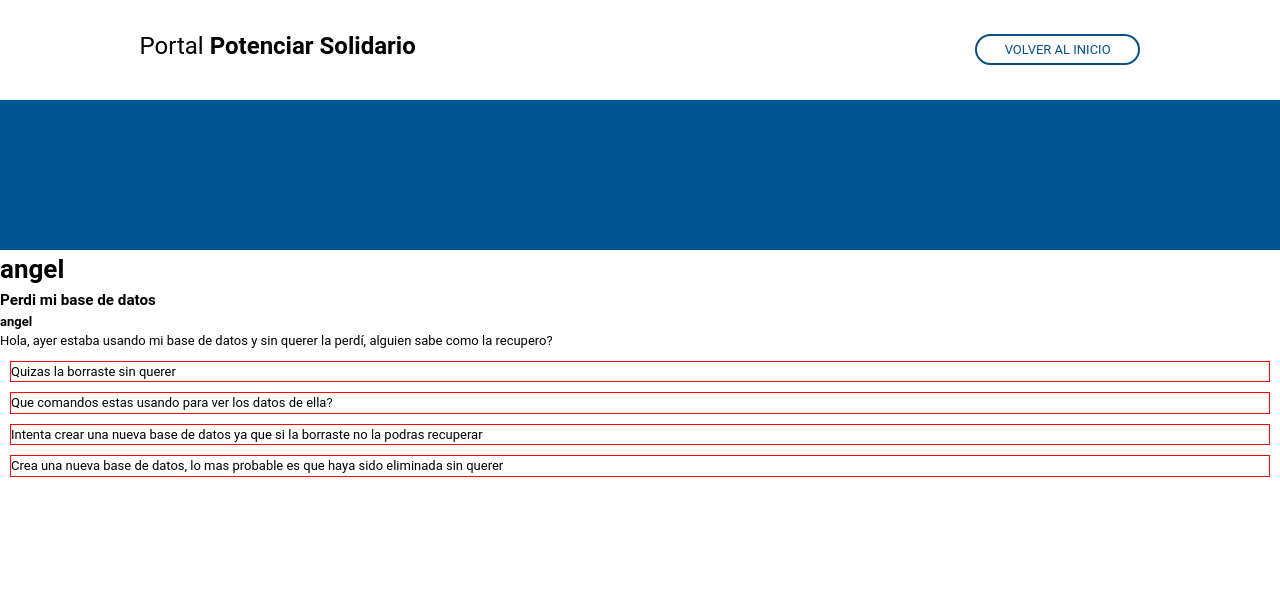
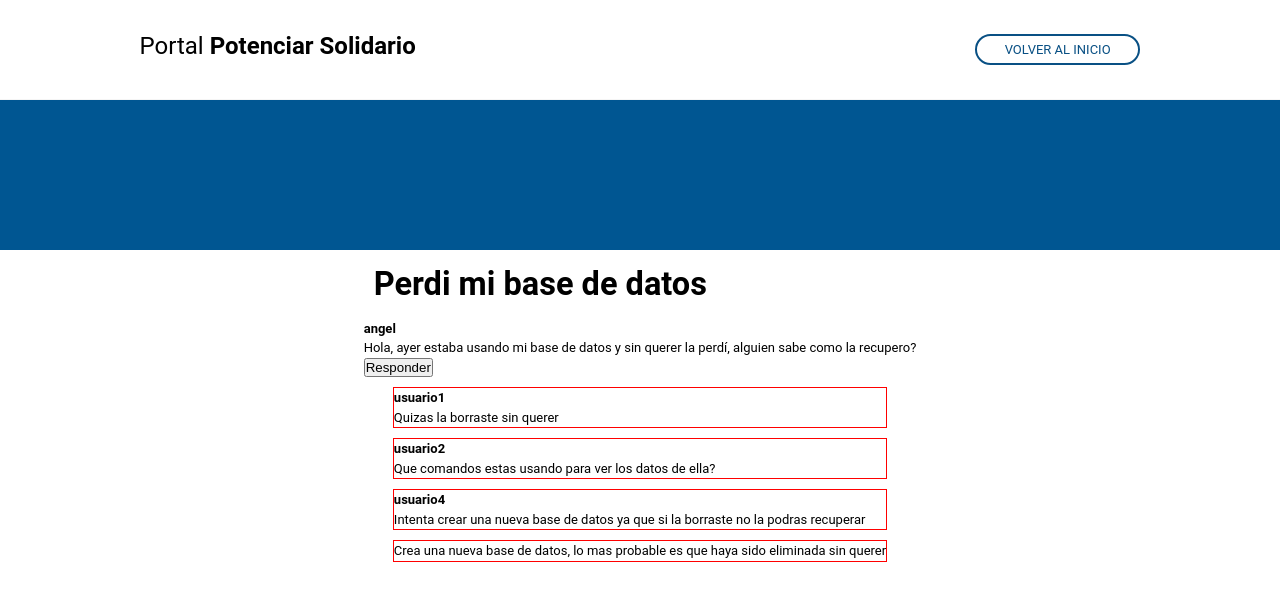
Before and after one commit to henrypfg8/Potenciar-Solidario, a React (Vite) app in the folder client/: page /foro/1 in a window 1280 px wide. Shown: the top 600 px of the page. Built offline with nearby package versions, Linux system fonts and the light colour scheme.

Commit message:
revision

```diff
--- a/client/src/App.jsx
+++ b/client/src/App.jsx
@@ -4,15 +4,15 @@ import { useState, useEffect } from 'react';
 import './App.css'
 //
 import Forum from "./components/Forum/Forum"
-import QuestionCreate from './components/question/QuestionCreate';
 import Header from './components/Header/Header';
 import Home from './views/HomeView/Home';
 import PageHeader from './components/PageHeader/PageHeader';
-import ContainerForm from './views/FormContainer/ContainerForm'
-
-import QuestionDetail from './components/QuestionsDetail/QuestionDetail'
+import ContainerForm from './views/FormContainer/ContainerForm';
+import QuestionDetail from './components/QuestionsDetail/QuestionDetail';
+import QuestionCreate from './components/QuestionCreate/QuestionCreate';
 
 function App() {
+  // eslint-disable-next-line no-unused-vars
   const location = useLocation()
 
   //Manejo de Header segun el scroll:
@@ -45,12 +45,10 @@ function App() {
 
         <Route path='/' element={<Home/>} />
 
-        <Route path='/foro/create' element={<QuestionCreate/>}/>
         <Route path='/foro' element={<Forum/>}/>
         <Route path='/form' element={<ContainerForm/>}/>
-        {/* <Route path='/foro/create' element={<Que/>}/> */}
-        <Route path='/foro' element={<Forum/>}/>
         <Route path='/foro/:id' element={<QuestionDetail/>}/>
+        <Route path='/foro/create' element={<QuestionCreate/>}/>
       </Routes>
     </div>
   )
--- a/client/src/assets/data.js
+++ b/client/src/assets/data.js
@@ -27,7 +27,6 @@ const usuarios = [
             }
 
     },
-    // Agregando más usuarios
     {
         id: 3,
         nombre: "Carlos",
@@ -55,21 +54,85 @@ const usuarios = [
                 respuestas: [10]
             }
 
+    },
+    {
+        id: 5,
+        nombre: "Jose",
+        username: "jose",
+        correo: "jose@gmail.com",
+        preguntas:
+            {
+                id: 5,
+                titulo: "Error en JavaScript",
+                descripcion: "No puedo entender por qué mi función no está funcionando. ¿Alguien puede ayudarme?",
+                respuestas: [11, 12]
+            }
+
+    },
+    {
+        id: 6,
+        nombre: "Ana",
+        username: "ana",
+        correo: "ana@gmail.com",
+        preguntas:
+            {
+                id: 6,
+                titulo: "Problemas con CSS",
+                descripcion: "Mi página web no se ve bien en móviles. ¿Cómo puedo hacerla responsive?",
+                respuestas: [13, 14]
+            }
+
+    }
+];
+
+const usuariosRespuestas = [
+    {
+        id: 1,
+        username: "usuario1",
+        correo: "usuario1@gmail.com"
+    },
+    {
+        id: 2,
+        username: "usuario2",
+        correo: "usuario2@gmail.com"
+    },
+    {
+        id: 3,
+        username: "usuario3",
+        correo: "usuario3@gmail.com"
+    },
+    {
+        id: 4,
+        username: "usuario4",
+        correo: "usuario4@gmail.com"
+    },
+    {
+        id: 5,
+        username: "usuario5",
+        correo: "usuario5@gmail.com"
+    },
+    {
+        id: 6,
+        username: "usuario6",
+        correo: "usuario6@gmail.com"
     }
 ];
 
 const respuestas = [
-    {id: 1, texto: "Quizas la borraste sin querer"},
-    {id: 2, texto: "Que comandos estas usando para ver los datos de ella?"},
-    {id: 3, texto: "Intentaste borrar todos lo datos?"},
-    {id: 4, texto: "Intenta crear una nueva base de datos ya que si la borraste no la podras recuperar"},
-    {id: 5, texto: "Intenta descargar de nuevo el instalador e instalalo de nuevo, quizas ahi este el error"},
-    {id: 6, texto: "Borra todos los datos del visual, quizas funcione"},
-    {id: 7, texto: "Crea una nueva base de datos, lo mas probable es que haya sido eliminada sin querer"},
-    {id: 8, texto: "Intenta borrar la actulizacion que le instalaste"},
-    // Agregando más respuestas
-    {id: 9, texto:"Asegúrate de que estás exportando e importando correctamente el componente."},
-    {id: 10,texto:"Podrías usar un linter para ayudarte a encontrar errores de sintaxis en tu código."}
+    {id: 1, texto:"Quizas la borraste sin querer", usuarioId :1},
+    {id: 2, texto:"Que comandos estas usando para ver los datos de ella?", usuarioId :1},
+    {id: 3, texto:"Intentaste borrar todos lo datos?", usuarioId :2},
+    {id: 4, texto:"Intenta crear una nueva base de datos ya que si la borraste no la podras recuperar", usuarioId :1},
+    {id: 5, texto:"Intenta descargar de nuevo el instalador e instalalo de nuevo, quizas ahi este el error", usuarioId :2},
+    {id: 6, texto:"Borra todos los datos del visual, quizas funcione", usuarioId :2},
+    {id: 7, texto:"Crea una nueva base de datos, lo mas probable es que haya sido eliminada sin querer", usuarioId :1},
+    {id: 8, texto:"Intenta borrar la actulizacion que le instalaste", usuarioId :2},
+    {id: 9, texto:"Asegúrate de que estás exportando e importando correctamente el componente.", usuarioId :3},
+    {id: 10,texto:"Podrías usar un linter para ayudarte a encontrar errores de sintaxis en tu código.", usuarioId :4},
+    {id: 11,texto:"Asegúrate de que estás llamando a la función correctamente.", usuarioId :5},
+    {id: 12,texto:"Podrías usar la consola para depurar tu código.", usuarioId :5},
+    {id: 13,texto:"Prueba usando media queries en tu CSS.", usuarioId :6},
+    {id: 14,texto:"Asegúrate de que todos tus elementos son flexibles y se pueden adaptar a diferentes tamaños de pantalla.", usuarioId :6}
 ];
 
-export default {usuarios, respuestas};
+export default {usuarios, respuestas, usuariosRespuestas};
--- a/client/src/components/QuestionsDetail/QuestionDetail.jsx
+++ b/client/src/components/QuestionsDetail/QuestionDetail.jsx
@@ -10,7 +10,6 @@ function QuestionDetail(){
     const arrayRespuestas = preguntaUsuario?.preguntas.respuestas
 
     const respuestasUsuario = respuestas.filter(respuesta => arrayRespuestas.includes(respuesta.id))
-    console.log(respuestasUsuario);
 
     return <QuestionView preguntaUsuario={preguntaUsuario} respuestasUsuario={respuestasUsuario} />
 }
--- a/client/src/views/ForumView/Foro.module.css
+++ b/client/src/views/ForumView/Foro.module.css
@@ -2,10 +2,18 @@ body html {
     margin: 0;
     padding: 0;
 }
-
+.containerCenter{
+    display: flex;
+    flex-direction: row;
+    display: 100vw;
+}
 .container {
     display: flex;
     flex-direction: column;
+    align-items: center;
+    justify-content: center;
+    margin: 40px;
+    padding: 10px;
 
 }
 
@@ -32,7 +40,10 @@ body html {
     display: flex;
     flex-direction: row;
     align-items: center;
+    justify-content: center;
     margin-right: 70px;
+    margin-top: 0;
+
 }
 .button {
     display: flex;
@@ -41,10 +52,8 @@ body html {
     margin-left: auto;
 }
 .titulo {
-    display: flex;
-    flex-direction: row;
-    align-items: center;
-    justify-content: center;
+    font-size: 2em;
+
 }
 
 .contain {
--- a/client/src/views/ForumView/ForumView.jsx
+++ b/client/src/views/ForumView/ForumView.jsx
@@ -1,4 +1,5 @@
 /* eslint-disable react/prop-types */
+import LeftBar from '../../components/LeftBar/LeftBar';
 import style from './Foro.module.css';
 import { NavLink } from "react-router-dom";
 
@@ -7,14 +8,16 @@ function ForumView({ datos }) {
 
 
     return(
+            <div>
+
+        <div className={style.containerCenter}>
+                <LeftBar/>
         <div className={style.container}>
-            <div className={style.header}>
-                <h3 className={style.titulo}>Foro general</h3>
-            {/* <NavLink to='/foro/create'>
-            <button className={style.button}>Pregunta</button>
-        </NavLink> */}
-            </div>
+           <h1 style={{marginTop: '10px'}}>Foro general</h1>
+
+
             <div className={style.div}>
+
 
             {datos && datos?.map(dato => {
                 return(
@@ -39,6 +42,8 @@ function ForumView({ datos }) {
             })}
             </div>
         </div>
+            </div>
+            </div>
     )
 }
 
--- a/client/src/views/HomeView/home.module.css
+++ b/client/src/views/HomeView/home.module.css
@@ -1,4 +1,4 @@
 .Home {
-    height: 800px;
+    /* height: 800px; */
     display: flex;
 }
--- a/client/src/views/QuestionView/QuestionDetail.module.css
+++ b/client/src/views/QuestionView/QuestionDetail.module.css
@@ -2,3 +2,17 @@
     border: 1px red solid;
     margin: 10px;
 }
+.container{
+    display: flex;
+    flex-direction: column;
+    align-items: center;
+    min-height: 100vh;
+
+}
+.title{
+    margin: 10px;
+    display: flex;
+    flex-direction: column;
+    align-items: start;
+    font-size: 2.5em;
+}
--- a/client/src/views/QuestionView/QuestionView.jsx
+++ b/client/src/views/QuestionView/QuestionView.jsx
@@ -1,21 +1,34 @@
 /* eslint-disable react/prop-types */
 import style from './QuestionDetail.module.css'
+import data from '../../assets/data'
+function QuestionView({ preguntaUsuario, respuestasUsuario }) {
+    const { usuariosRespuestas } = data;
 
-function QuestionView({ preguntaUsuario, respuestasUsuario }) {
-    return(
-        <div>
-            <div>
-                <h1>{preguntaUsuario.username}</h1>
-               <h3>{preguntaUsuario?.preguntas.titulo}</h3>
-               <strong><p>{preguntaUsuario.username}</p></strong>
-               <p>{preguntaUsuario?.preguntas.descripcion}</p>
+
+    return (
+        <div className={style.container}>
+            <div className={style.div1}>
+                <h3 className={style.title}>{preguntaUsuario?.preguntas.titulo}</h3>
+                <strong><p>{preguntaUsuario.username}</p></strong>
+                <p>{preguntaUsuario?.preguntas.descripcion}</p>
+                <button>Responder</button>
             </div>
 
-            <div>
+            <div className={style.contain}>
                 {respuestasUsuario.map((respuesta, index) => {
-                    return(
+                    return (
                         <div key={index} className={style.text}>
+                            <strong>
+                                <p>
+                                    {usuariosRespuestas.map(usuario => {
+                                        if (usuario.id === respuesta.id) {
+                                            return usuario.username;
+                                        }
+                                    })}
+                                </p>
+                            </strong>
                             <p>{respuesta.texto}</p>
+
                         </div>
                     )
                 })}
```
Also changed, not shown: client/src/components/QuestionCreate/QuestionCreate.jsx (renamed from client/src/components/question/QuestionCreate.jsx).
